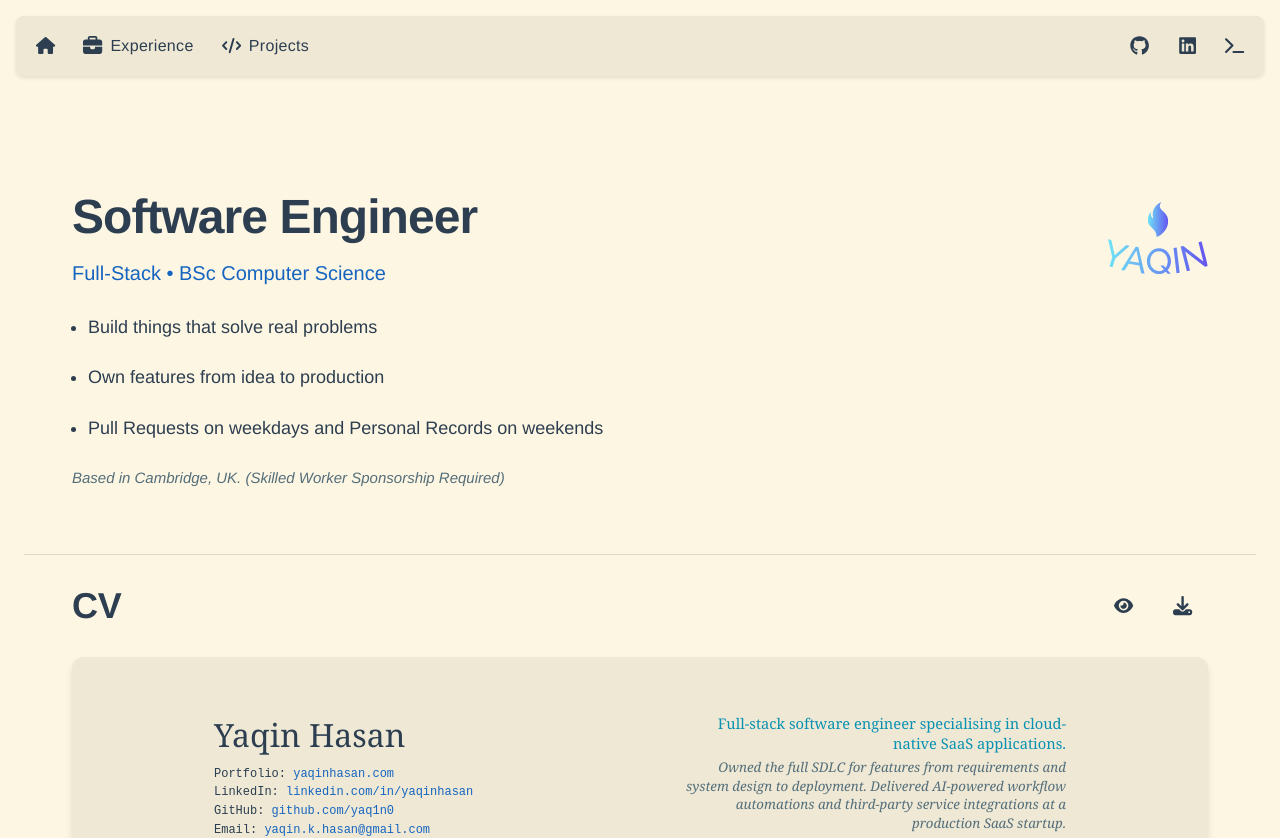
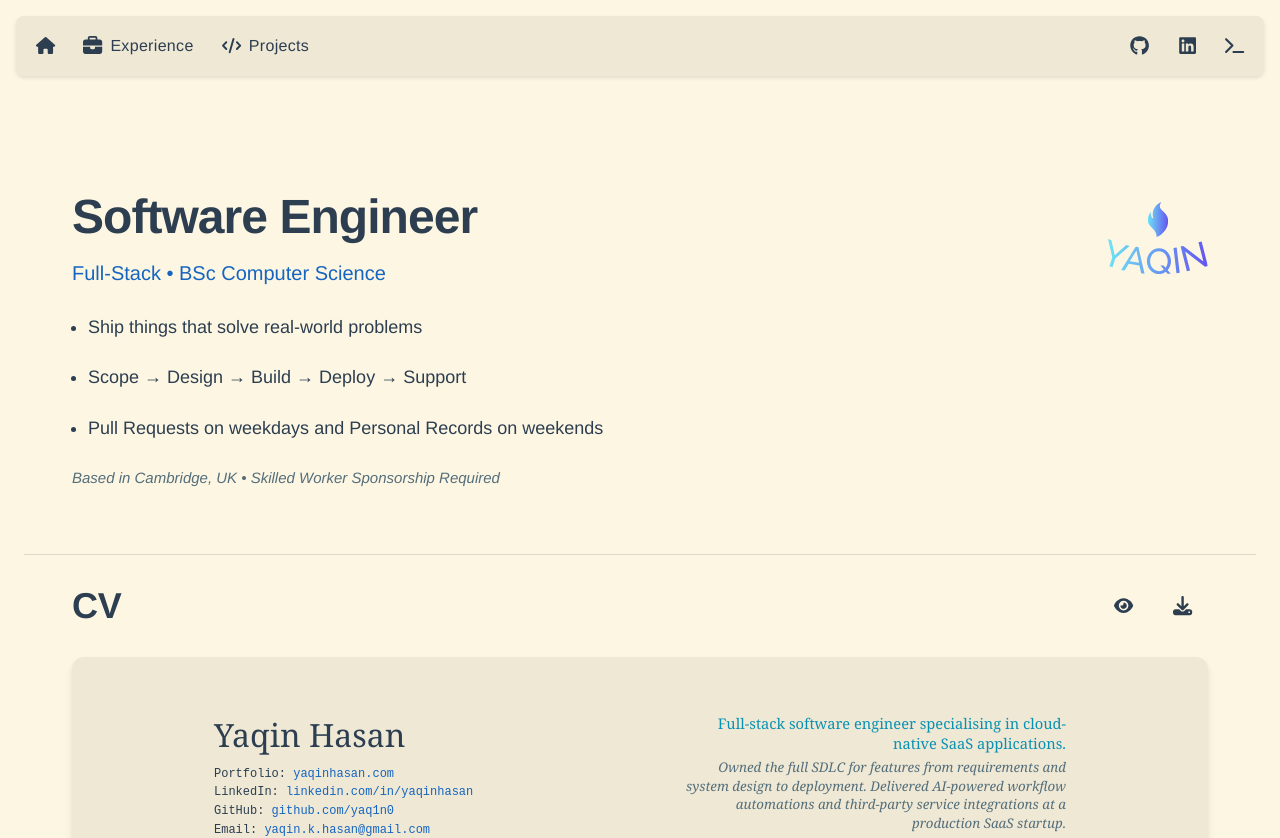
Before and after one commit to yaq1n0/yaqinhasan.com, a Vue app: page / in a window 1280 px wide. Shown: the top 838 px of the page. Built offline with nearby package versions, Linux system fonts and the light colour scheme.

Commit message:
homepage wording upgrade

```diff
--- a/src/pages/HomePage.vue
+++ b/src/pages/HomePage.vue
@@ -17,12 +17,12 @@
           </div>
 
           <ul class="hero-bullets">
-            <li>Build things that solve real problems</li>
-            <li>Own features from idea to production</li>
+            <li>Ship things that solve real-world problems</li>
+            <li>Scope → Design → Build → Deploy → Support</li>
             <li class="mobile-hide">Pull Requests on weekdays and Personal Records on weekends</li>
           </ul>
 
-          <p class="visa-line">Based in Cambridge, UK. (Skilled Worker Sponsorship Required)</p>
+          <p class="visa-line">Based in Cambridge, UK • Skilled Worker Sponsorship Required</p>
         </div>
       </div>
     </section>
```
